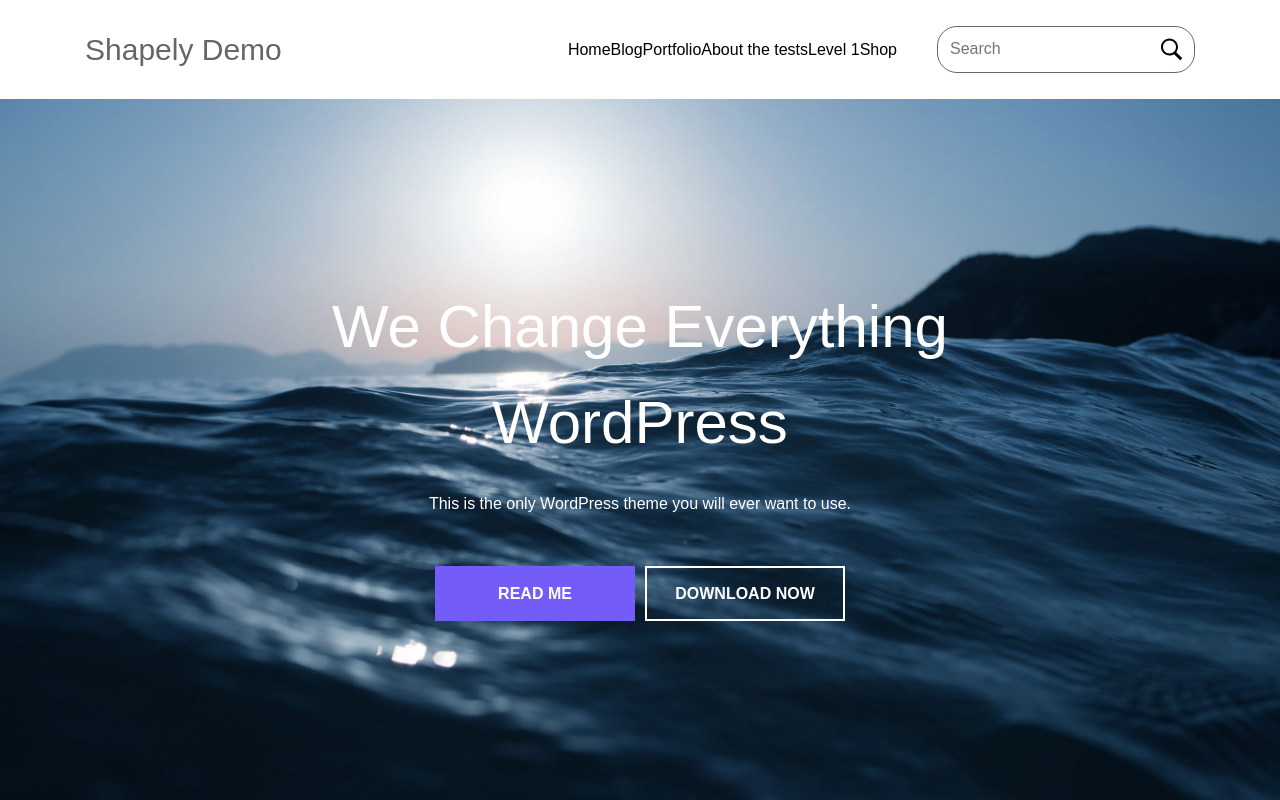
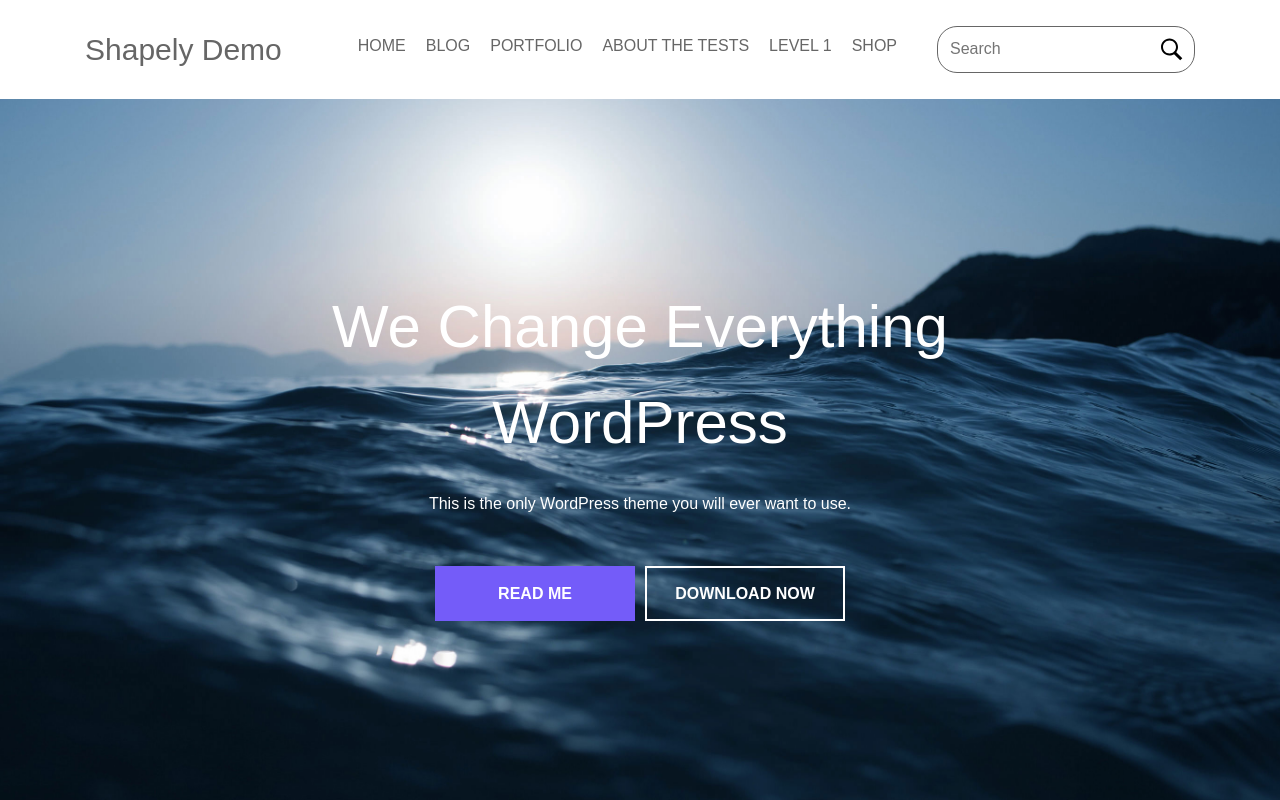
Before and after one commit to sasanshirdel/shapely-homepage-clone, an Angular app: page / in a window 1280 px wide. Shown: the top 800 px of the page. Built offline with nearby package versions, Linux system fonts and the light colour scheme; a web font is replaced by a local one.

Commit message:
fix mobile menu style bugs

```diff
--- a/src/app/components/header/header.component.css
+++ b/src/app/components/header/header.component.css
@@ -52,7 +52,7 @@
     align-items: center;
 }
 
-.manu__item {
+.menu__item {
     position: relative;
     text-transform: uppercase;
     margin-left: 2rem;
@@ -62,7 +62,7 @@
     transition: all 150ms ease-in;
 }
 
-.manu__item::after {
+.menu__item::after {
     content: " ";
     position: absolute;
     bottom: 0;
@@ -75,15 +75,15 @@
     transition: all 150ms ease-in;
 }
 
-.manu__item:hover {
+.menu__item:hover {
     color: #000;
 }
 
-.manu__item:hover.manu__item::after {
+.menu__item:hover.menu__item::after {
     width: 100%;
 }
 
-.manu__item:first-child {
+.menu__item:first-child {
     margin-left: 0;
 }
 
@@ -133,12 +133,18 @@
     transition: all 150ms ease-in;
 }
 
+@media (max-width: 1200px) {
+    .menu__item {
+        font-size: 1.2rem;
+    }
+}
+
 @media (max-width: 998px) {
     .nav-brand {
         font-size: 2rem;
     }
 
-    .manu__item {
+    .menu__item {
         margin-left: 1rem;
         font-size: 1.5rem;
     }
@@ -191,7 +197,7 @@
 
     .menu--open {
         align-items: center;
-        height: 30rem;
+        height: 35rem;
         padding-top: 2rem;
         border-bottom-left-radius: 2rem;
         border-bottom-right-radius: 2rem;
```
